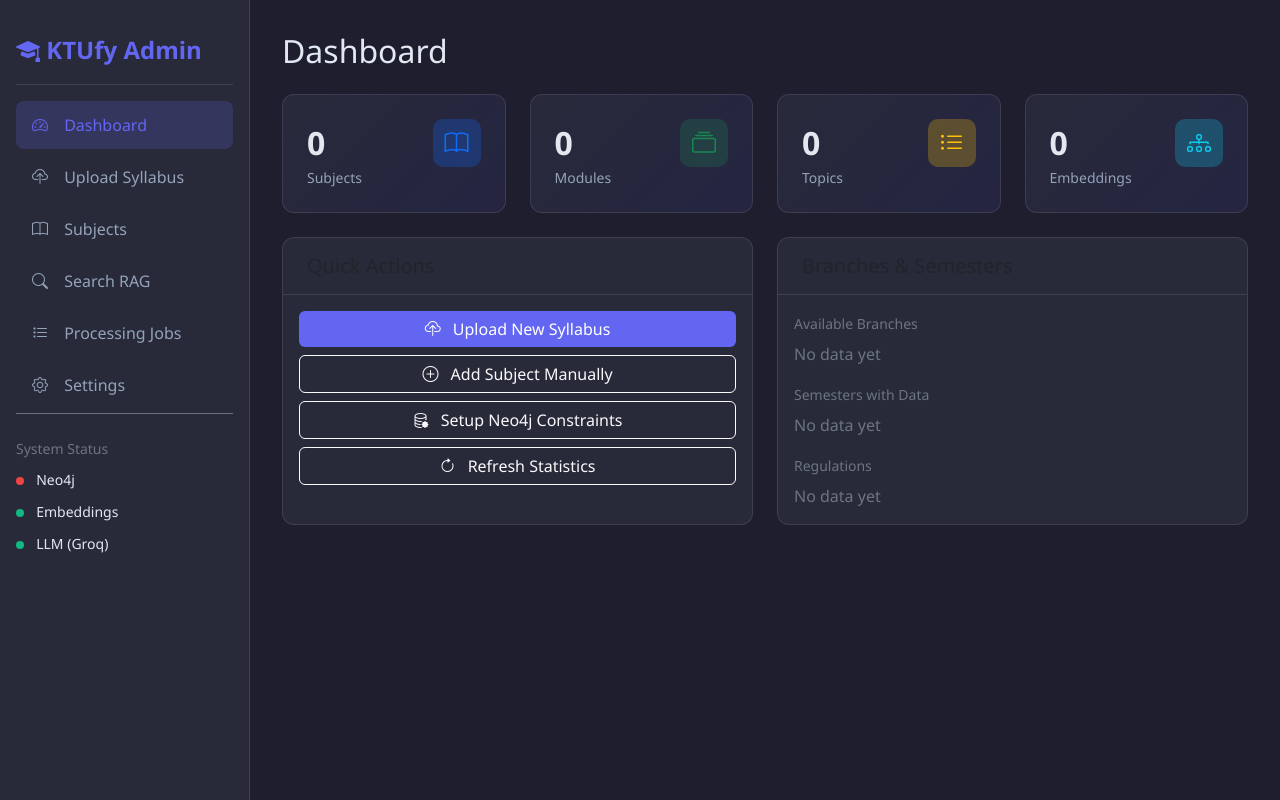
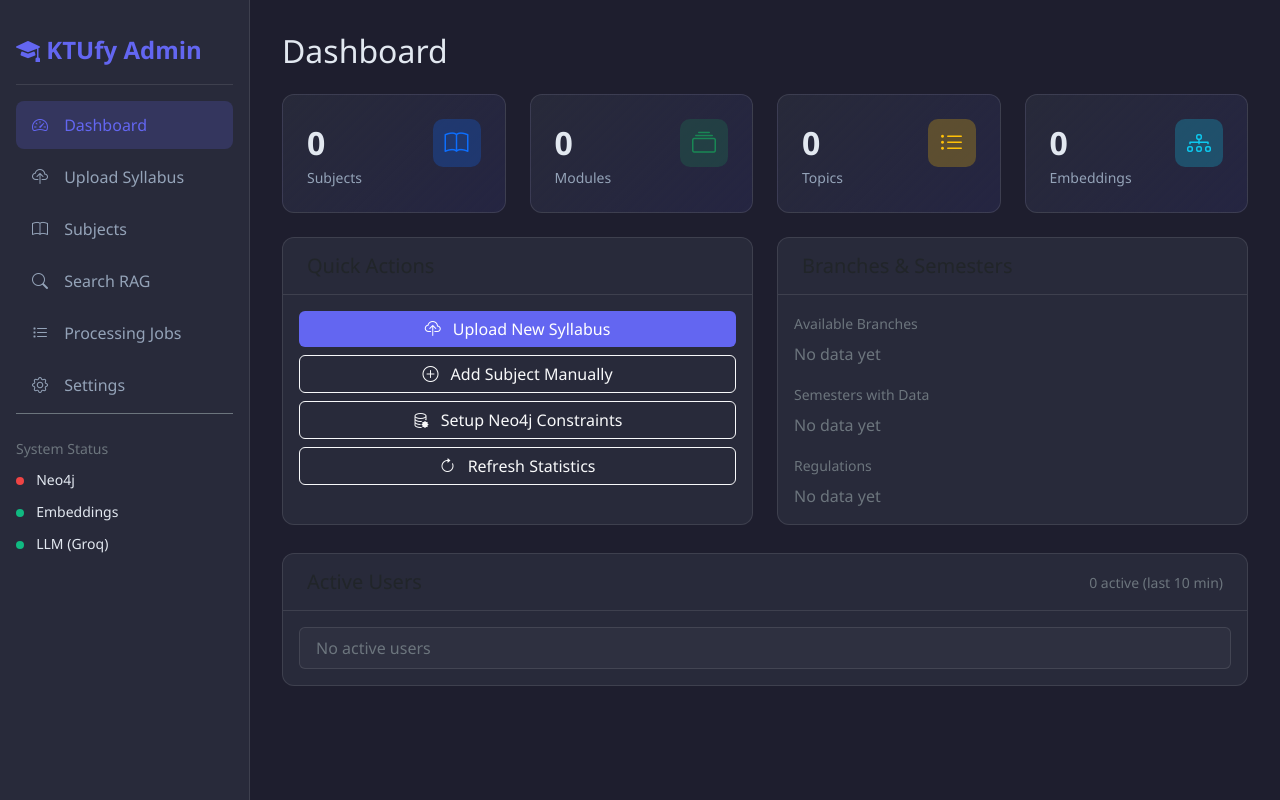
Before and after one commit to shadan-pk/ktufy-backend, a FastAPI app: page /admin in a window 1280 px wide. Run offline with FastAPI, Linux system fonts and the light colour scheme; data that the repository does not hold is empty; parts of the project's set-up code (start-up, migrations or seed data) failed here and were passed over; some libraries are stand-ins or nearby versions.

Commit message:
active user info

```diff
--- a/routers/admin.py
+++ b/routers/admin.py
@@ -21,6 +21,7 @@ from schemas.admin import (
 from services.syllabus_processor import syllabus_processor
 from services.neo4j_service import neo4j_service
 from services.embedding_service import embedding_service
+from services.active_users import active_user_tracker
 from utils.supabase_client import supabase_admin_client
 
 logger = logging.getLogger(__name__)
@@ -85,6 +86,18 @@ async def get_statistics():
         ),
         system_status="operational" if stats["system_status"]["neo4j"] else "degraded"
     )
+
+
+@router.get("/active-users", summary="Get active authenticated users")
+async def get_active_users(window_minutes: int = Query(10, ge=1, le=1440)):
+    """Return users seen within the last N minutes (based on authenticated requests)."""
+    active = await active_user_tracker.get_active(window_seconds=window_minutes * 60)
+    return {
+        "window_minutes": window_minutes,
+        "total": len(active),
+        "users": [u.to_dict() for u in active],
+        "timestamp": datetime.utcnow().isoformat(),
+    }
 
 
 # ═══════════════════════════════════════════════════════════════════════════════
--- /dev/null
+++ b/services/active_users.py
@@ -0,0 +1,59 @@
+"""Active user tracking (in-memory).
+
+Tracks recently-seen authenticated users based on requests that use `get_current_user`.
+This is intended for the admin dashboard "currently logged-in users" panel.
+
+Note: This is per-process memory; in multi-worker deployments you'll want a shared store.
+"""
+
+from __future__ import annotations
+
+import asyncio
+from dataclasses import dataclass
+from datetime import datetime, timedelta
+from typing import Dict, List, Optional
+
+
+@dataclass
+class ActiveUser:
+    user_id: str
+    email: str
+    role: str
+    last_seen: datetime
+
+    def to_dict(self) -> dict:
+        return {
+            "user_id": self.user_id,
+            "email": self.email,
+            "role": self.role,
+            "last_seen": self.last_seen.isoformat(),
+        }
+
+
+class ActiveUserTracker:
+    def __init__(self) -> None:
+        self._lock = asyncio.Lock()
+        self._users: Dict[str, ActiveUser] = {}
+
+    async def record(self, *, user_id: str, email: str, role: str = "authenticated") -> None:
+        now = datetime.utcnow()
+        async with self._lock:
+            self._users[user_id] = ActiveUser(
+                user_id=user_id,
+                email=email or "",
+                role=role or "authenticated",
+                last_seen=now,
+            )
+
+    async def get_active(self, *, window_seconds: int = 600) -> List[ActiveUser]:
+        cutoff = datetime.utcnow() - timedelta(seconds=window_seconds)
+        async with self._lock:
+            # prune stale
+            stale_ids = [uid for uid, u in self._users.items() if u.last_seen < cutoff]
+            for uid in stale_ids:
+                self._users.pop(uid, None)
+
+            return sorted(self._users.values(), key=lambda u: u.last_seen, reverse=True)
+
+
+active_user_tracker = ActiveUserTracker()
--- a/static/js/admin.js
+++ b/static/js/admin.js
@@ -1,6 +1,8 @@
 // KTUfy Admin Dashboard JavaScript
 
 const API_BASE = '/api/v1/admin';
+
+let activeUsersIntervalId = null;
 
 // ═══════════════════════════════════════════════════════════════════════════════
 // Page Navigation
@@ -38,6 +40,12 @@ function showSection(sectionName) {
             loadJobs();
             break;
     }
+
+    // Stop dashboard-only pollers when leaving the dashboard
+    if (sectionName !== 'dashboard' && activeUsersIntervalId) {
+        clearInterval(activeUsersIntervalId);
+        activeUsersIntervalId = null;
+    }
 }
 
 // Initialize navigation
@@ -55,6 +63,68 @@ document.querySelectorAll('.sidebar .nav-link').forEach(link => {
 async function loadDashboard() {
     await loadSystemStatus();
     await refreshStats();
+    await loadActiveUsers();
+
+    if (activeUsersIntervalId) {
+        clearInterval(activeUsersIntervalId);
+    }
+    activeUsersIntervalId = setInterval(loadActiveUsers, 10000);
+}
+
+async function loadActiveUsers() {
+    const listEl = document.getElementById('active-users-list');
+    const metaEl = document.getElementById('active-users-meta');
+    if (!listEl || !metaEl) return;
+
+    try {
+        const response = await fetch(`${API_BASE}/active-users?window_minutes=10`);
+        const data = await response.json();
+
+        const users = data.users || [];
+        metaEl.textContent = `${users.length} active (last ${data.window_minutes || 10} min)`;
+
+        if (users.length === 0) {
+            listEl.innerHTML = '<div class="list-group-item text-secondary">No active users</div>';
+            return;
+        }
+
+        const now = new Date();
+        listEl.innerHTML = users.map(u => {
+            const label = u.email || u.user_id;
+            const lastSeen = u.last_seen ? new Date(u.last_seen) : null;
+            const secondsAgo = lastSeen ? Math.max(0, Math.floor((now - lastSeen) / 1000)) : null;
+
+            let agoText = 'just now';
+            if (secondsAgo !== null) {
+                if (secondsAgo < 60) agoText = `${secondsAgo}s ago`;
+                else if (secondsAgo < 3600) agoText = `${Math.floor(secondsAgo / 60)}m ago`;
+                else agoText = `${Math.floor(secondsAgo / 3600)}h ago`;
+            }
+
+            return `
+                <div class="list-group-item d-flex justify-content-between align-items-center">
+                    <div>
+                        <div class="fw-semibold">${escapeHtml(label)}</div>
+                        <div class="small text-secondary">${escapeHtml(u.role || 'authenticated')}</div>
+                    </div>
+                    <small class="text-secondary">${agoText}</small>
+                </div>
+            `;
+        }).join('');
+    } catch (error) {
+        console.error('Error loading active users:', error);
+        metaEl.textContent = 'Failed to load';
+        listEl.innerHTML = '<div class="list-group-item text-secondary">Failed to load</div>';
+    }
+}
+
+function escapeHtml(value) {
+    return String(value || '')
+        .replaceAll('&', '&amp;')
+        .replaceAll('<', '&lt;')
+        .replaceAll('>', '&gt;')
+        .replaceAll('"', '&quot;')
+        .replaceAll("'", '&#39;');
 }
 
 async function loadSystemStatus() {
@@ -220,6 +290,7 @@ async function pollJobProgress(jobId) {
     const progressBar = document.getElementById('progress-bar');
     const progressStatus = document.getElementById('progress-status');
     const progressPercent = document.getElementById('progress-percent');
+    const progressDetail = document.getElementById('progress-detail');
 
     const poll = async () => {
         try {
@@ -228,7 +299,8 @@ async function pollJobProgress(jobId) {
 
             progressBar.style.width = `${data.progress}%`;
             progressPercent.textContent = `${data.progress}%`;
-            progressStatus.textContent = data.message;
+            progressStatus.textContent = data.status === 'processing' ? 'Processing...' : (data.status || '');
+            if (progressDetail) progressDetail.textContent = data.message || '';
 
             if (data.status === 'completed') {
                 showToast('Processing completed successfully!', 'success');
--- a/templates/admin.html
+++ b/templates/admin.html
@@ -185,6 +185,10 @@
             color: var(--text-primary);
         }
 
+        .form-label {
+            color: var(--text-secondary);
+        }
+
         .form-control:focus, .form-select:focus {
             background: rgba(255,255,255,0.1);
             border-color: var(--primary-color);
@@ -194,6 +198,28 @@
 
         .form-select option {
             background: var(--card-bg);
+            color: var(--text-primary);
+        }
+
+        /* Modal theming (Bootstrap defaults are light) */
+        .modal-content {
+            background: var(--card-bg);
+            color: var(--text-primary);
+            border: 1px solid rgba(255,255,255,0.1);
+        }
+
+        .modal-header, .modal-footer {
+            border-color: rgba(255,255,255,0.1);
+        }
+
+        .btn-close {
+            filter: invert(1) grayscale(100%);
+        }
+
+        .list-group-item {
+            background: rgba(255,255,255,0.03);
+            color: var(--text-primary);
+            border-color: rgba(255,255,255,0.1);
         }
 
         .search-box {
@@ -415,6 +441,23 @@
                     </div>
                 </div>
             </div>
+
+            <!-- Active Users -->
+            <div class="row g-4 mt-1">
+                <div class="col-12">
+                    <div class="card">
+                        <div class="card-header d-flex justify-content-between align-items-center">
+                            <h5 class="mb-0">Active Users</h5>
+                            <small class="text-secondary" id="active-users-meta">Loading...</small>
+                        </div>
+                        <div class="card-body">
+                            <div id="active-users-list" class="list-group">
+                                <div class="list-group-item text-secondary">Loading...</div>
+                            </div>
+                        </div>
+                    </div>
+                </div>
+            </div>
         </section>
 
         <!-- Upload Section -->
@@ -487,6 +530,7 @@
                         <div class="progress">
                             <div class="progress-bar" id="progress-bar" style="width: 0%"></div>
                         </div>
+                        <div class="mt-2 small text-secondary" id="progress-detail"></div>
                     </div>
                 </div>
             </div>
```
Also changed, not shown: app/auth.py (+14 -1 lines).
